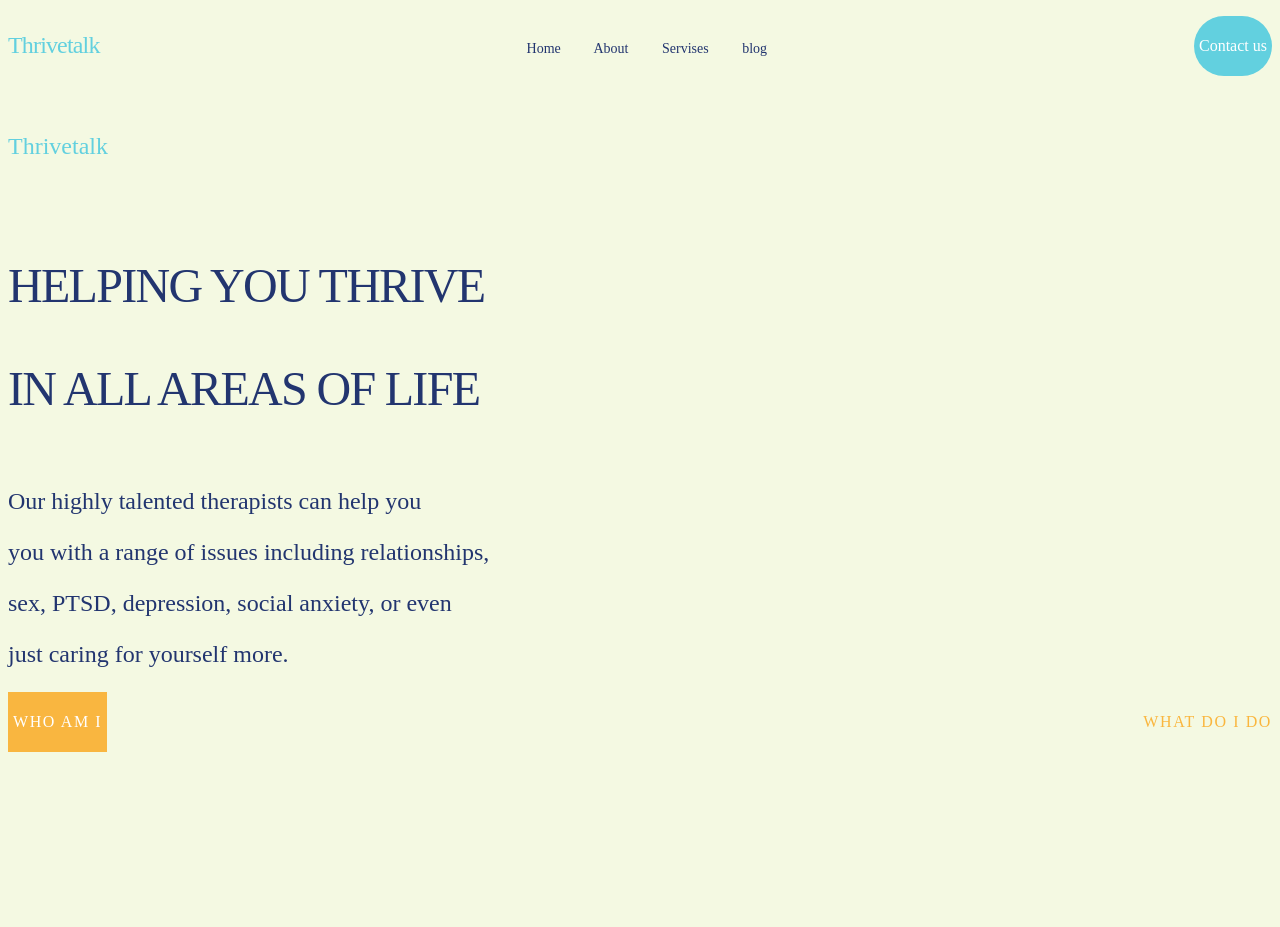
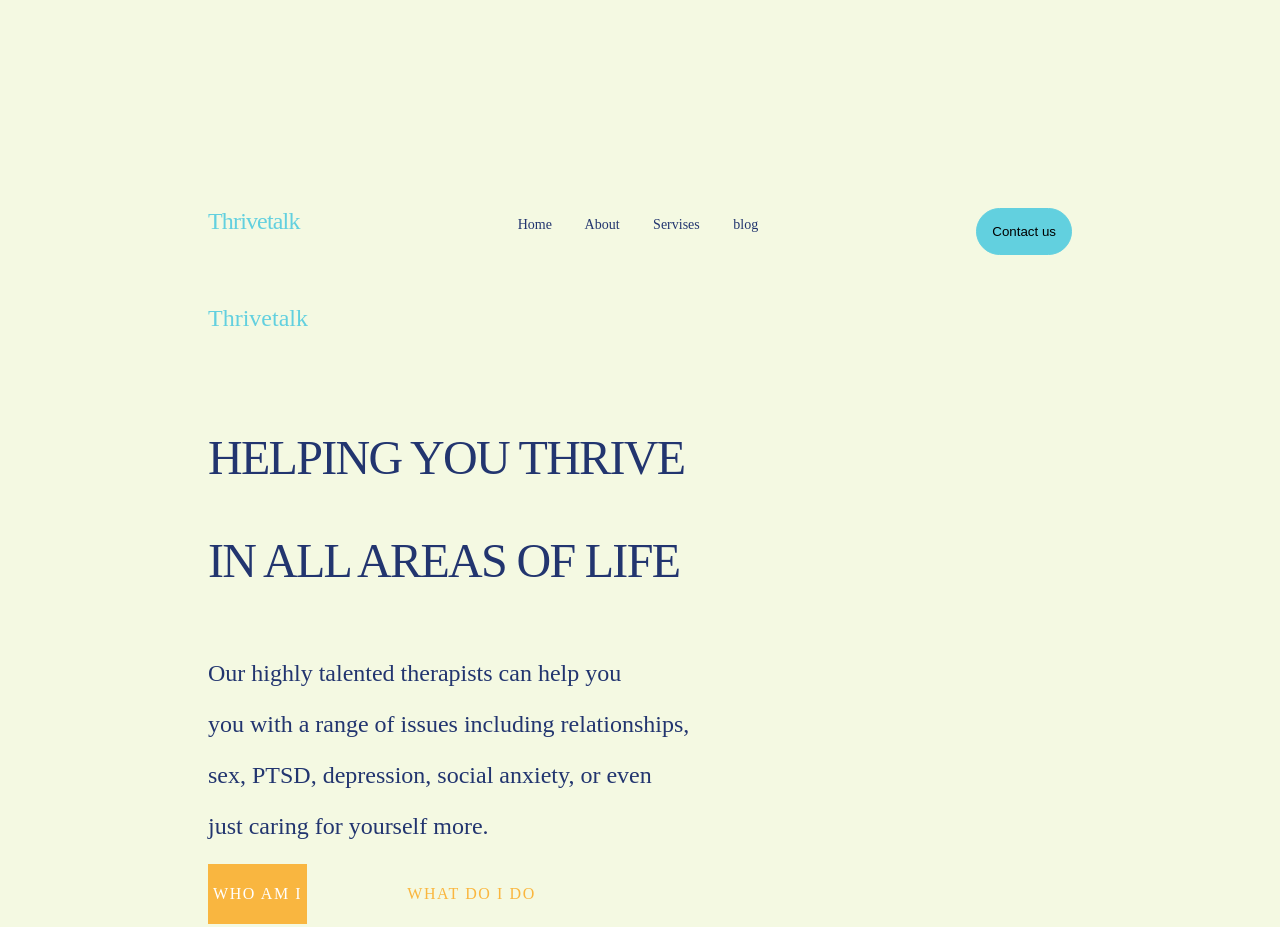
Before and after one commit to Kektis/Task1, a plain HTML site: page index.html in a window 1280 px wide. Before the commit the page ends 800 px from the top, so only its background shows below. Drawn offline with Linux system fonts and the light colour scheme.

Commit message:
almost done

```diff
--- a/index.html
+++ b/index.html
@@ -1,37 +1,38 @@
 <!DOCTYPE html>
 <html lang="ru">
+
 <head>
     <meta charset="UTF-8">
+    <meta name="viewport" content="width=device-width, user-scalable=no, initial-scale=1.0, maximum-scale=1.0, minimum-scale=1.0">
     <link rel="stylesheet" href="style.css">
-    <link href="https://fonts.googleapis.com/css?family=Montserrat:400,500,700|Old+Standard+TT&display=swap&subset=cyrillic" rel="stylesheet">
     <title>Практическое задание 1</title>
 </head>
-
+<div class="container">
 <body>
     <header class="page-header">
-            <div class="thrivetalk">
-            <p>Thrivetalk</p>
+        <div class="page-caption">
+            Thrivetalk
         </div>
-        <div class ="about">
+        <nav class="about">
             <a>Home</a>
             <a>About</a>
             <a>Servises</a>
             <a>blog</a>
-        </div>
+        </nav>
         <div class="contact">
-        <p class="contactbutton">Contact us</p>
+            <button class="contactbutton">Contact us</button>
         </div>
     </header>
     <div class="main">
-    <div class="thrive">
+        <div class="main-header-1">
             Thrivetalk
         </div>
 
-    <div class ="help">
+        <div class="main-header-2">
             <p>HELPING YOU THRIVE
             <p>IN ALL AREAS OF LIFE</p>
         </div>
-    <div class="long-text">
+        <div class="main-text">
             <p>Our highly talented therapists can help you
             <p>you with a range of issues including relationships,
             <p> sex, PTSD, depression, social anxiety, or even
@@ -45,15 +46,15 @@
     </div>
 
     <footer class="page-footer">
-    <div class="who">
-        <p class="buttonwho">WHO AM I</p>
+        <div class="footer-caption-1">
+            <p class="buttonfooter-caption-1">WHO AM I</p>
         </div>
-<div class="what">
+        <div class="footer-caption-2">
             WHAT DO I DO
         </div>
 
     </footer>
-
+</div>
 
 
 
--- a/style.css
+++ b/style.css
@@ -1,3 +1,7 @@
+.container {
+    padding: 200px 200px 200px 200px;
+}
+
 body {
     background-color: #F4F9E2;
 
@@ -11,7 +15,7 @@ header {
     align-items: baseline;
 
 }
-.thrivetalk {
+.page-caption {
 
 
 
@@ -43,15 +47,17 @@ color: #22356F;
     align-self: center;
 
 
-background: #62D0DF;
 
-border-radius: 50px;
 
 }
 .contactbutton
 {
 
-    padding: 5px;
+    padding: 15px;
+    background: #62D0DF;
+    border: 1px solid #62D0DF;
+
+border-radius: 50px;
 }
 
 
@@ -63,7 +69,7 @@ border-radius: 50px;
 
 }
 
-.thrive {
+.main-header-1 {
  margin-top: 50px;
 font-family: 'Larsseit';
 font-size: 24px;
@@ -72,7 +78,7 @@ font-size: 24px;
 color: #62D0DF;
 }
 
-.help
+.main-header-2
 {
 
 margin-top: 50px;
@@ -84,7 +90,7 @@ letter-spacing: -0.035em;
 color: #22356F;
 }
 
-.long-text {
+.main-text {
     font-family: 'Larsseit';
 font-size: 24px;
 color: #22356F;
@@ -94,23 +100,23 @@ color: #22356F;
 {
 
     display: flex;
-    justify-content: space-between;
     align-items: center;
 
 }
 
 
-.what
+.footer-caption-2
 {
     font-family: 'Larsseit';
 font-size: 16px;
 letter-spacing: 0.1em;
+padding-left: 100px;
 
 color: #FAB63E;
 }
 
 
-.who {
+.footer-caption-1 {
     font-family: 'Larsseit';
     align-self: center;
     letter-spacing: 0.1em;
@@ -121,6 +127,6 @@ color: #FAB63E;
 
 }
 
-.buttonwho {
+.buttonfooter-caption-1 {
     padding: 5px;
 }
```
Lines whose indentation alone changed are shown as unchanged.
